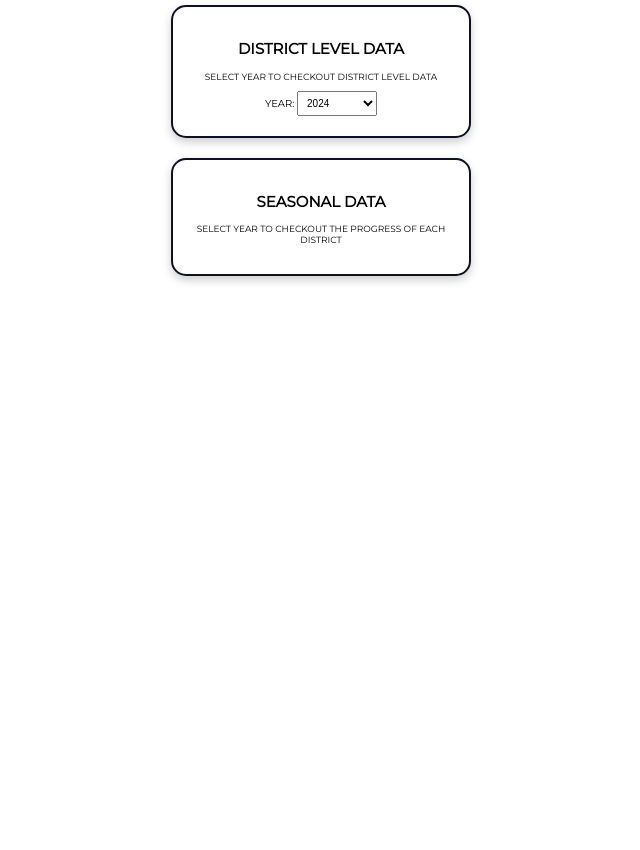
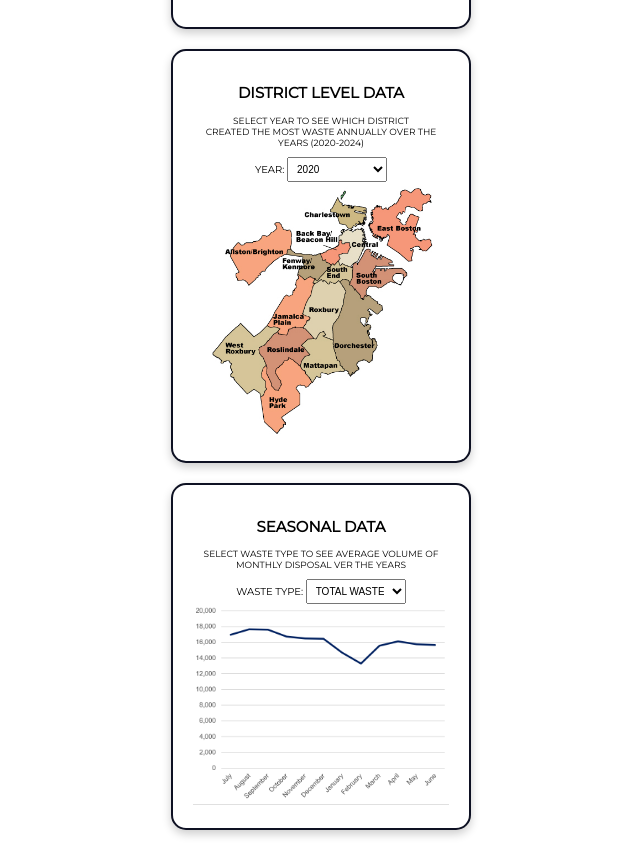
Before and after one commit to code4policy/COB-Waste-Management, a plain HTML site: page index.html in a window 1280 px wide. Shown: the part 1574-2424 px from the top of the page, without its empty margins (319-959 px from the left). Before the commit the page ends 1870 px from the top, so only its background shows below. Drawn offline with Linux system fonts and the light colour scheme.

Commit message:
add contents to district and season trackers

```diff
--- a/index.html
+++ b/index.html
@@ -54,8 +54,11 @@
     </div>
 </main>
 
+
+<!-- CoB's Goal Section -->
 <div class="info-box">
-    <h2>TEAM ZERO WASTE GOALS FOR 2025</h2>
+    <h2> QUICK REMINDER : <br>
+    TEAM ZERO WASTE GOALS FOR 2025</h2>
     <ul>
     <li>increase <span class="highlight">trash diversion by 5%</span></li>
     <p> </p>
@@ -76,7 +79,7 @@
     <h2>MONTHLY WASTE DIVERSION</h2>
     <p class="info-text">
         SELECT YEAR AND MONTH  TO CHECKOUT OUR RECENT PROGRESS<br>
-        IN ACHEIVING THE TRASH DIVERSION GOALS
+        IN ATTAINING THE TRASH DIVERSION TARGET
     </p>
     <div class="dropdown-container">
         <label for="year">YEAR:</label>
@@ -122,22 +125,39 @@
 <div class="district-box">
     <h2>DISTRICT LEVEL DATA</h2>
     <p class="info-text">
-        SELECT YEAR TO CHECKOUT DISTRICT LEVEL DATA
+        SELECT YEAR TO SEE WHICH DISTRICT <br>
+        CREATED THE MOST WASTE ANNUALLY OVER THE YEARS (2020-2024)
     </p>
     <div class="dropdown-container">
         <label for="year">YEAR:</label>
         <select id="year">
+          <option value="2020">2020</option>
+          <option value="2021">2021</option>
+          <option value="2022">2022</option>
+          <option value="2023">2023</option>
           <option value="2024">2024</option>
         </select>
     </div>
+    <img src="Boston+map.jpg" alt="Map of Boston City">
 </div>
 
 <!-- Season Data section -->
 <div class="seasonal-box">
     <h2>SEASONAL DATA</h2>
     <p class="info-text">
-        SELECT YEAR TO CHECKOUT THE PROGRESS OF EACH DISTRICT
+        SELECT WASTE TYPE TO SEE AVERAGE VOLUME OF<br>
+        MONTHLY DISPOSAL VER THE YEARS
     </p>
+        <div class="dropdown-container">
+        <label for="waste-type">WASTE TYPE:</label>
+        <select id="waste-type">
+          <option value="total-waste">TOTAL WASTE</option>
+          <option value="recyling'">RECYCLING</option>
+          <option value="trash">TRASH</option>
+          <option value="compost">COMPOST</option>
+        </select>
+    </div>
+        <img src="season+sample+trash.PNG" alt="Seasonal Data of Trash">
 </div>
 
 
--- a/styles.css
+++ b/styles.css
@@ -133,6 +133,16 @@ nav a.active {
     border: 2px solid #0e1123;
 }
 
+.district-box img{
+  width: 100%; /* Make the image fill the width of the box */
+  height: auto; /* Maintain the aspect ratio of the image */
+}
+
+.seasonal-box img{
+  width: 100%; /* Make the image fill the width of the box */
+  height: auto; /* Maintain the aspect ratio of the image */
+}
+
 /* Title styling */
 .waste-box h2 {
     font-size: 1.8rem;
@@ -178,7 +188,7 @@ nav a.active {
 }
 
 select {
-  width: 80px;
+  width: 100px;
   padding: 5px;
   font-size: 10px;
 }
```
Also changed, not shown: Boston+map.jpg (added), season+sample+trash.PNG (added).
